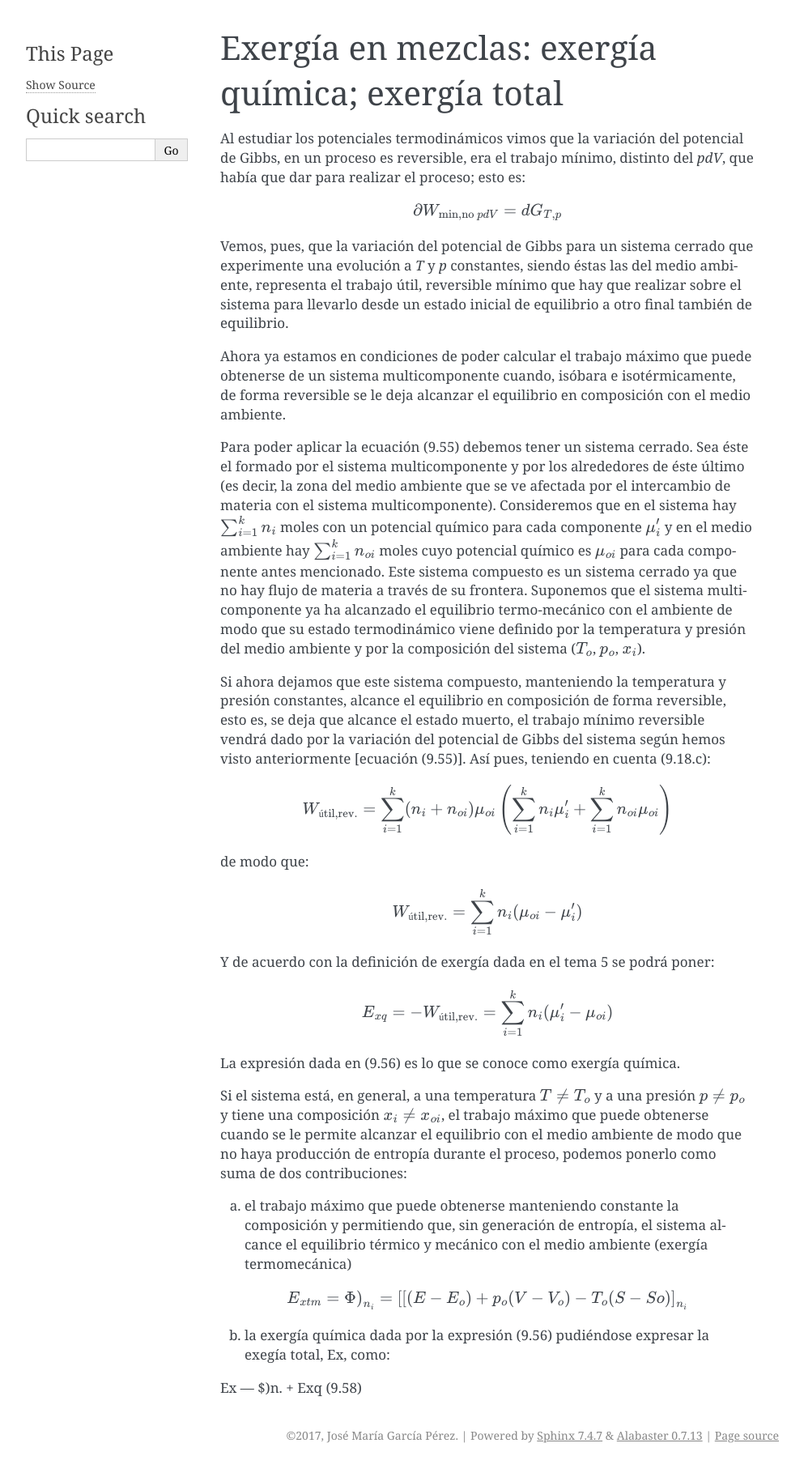
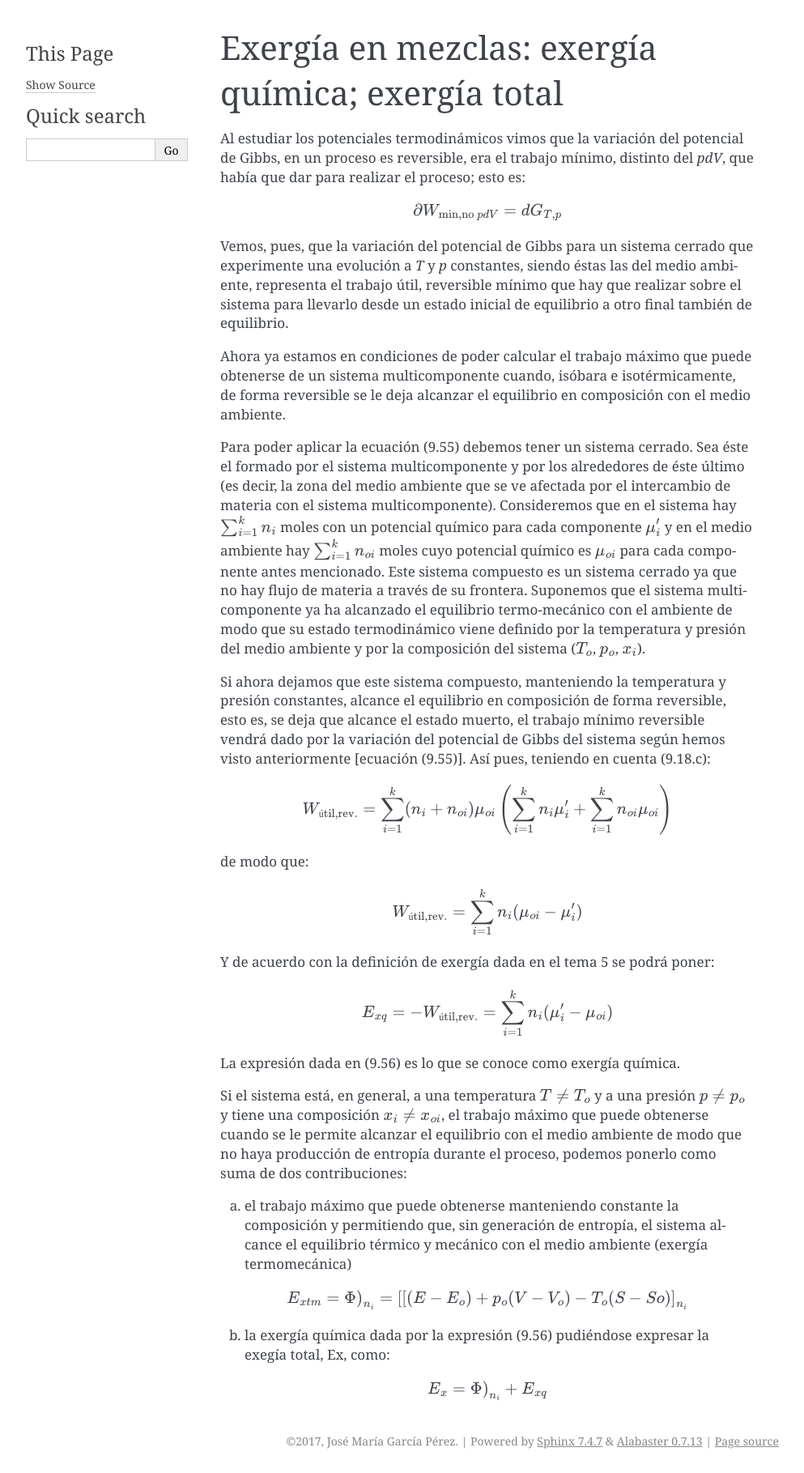
Before and after one commit to mantielero/termodinamica, a Sphinx documentation site: the page built from source/multicomponentes_exergia.rst, in a window 1280 px wide. Shown: the whole page at 81% size, without its empty margins (148-1141 px from the left). Built offline with Sphinx 7.4.7, drawn with Linux system fonts in a browser that asks for light colours; pages that are not in the unit, such as notebooks, are missing from menus.

Commit message:
Update multicomponentes_exergia.rst

```diff
--- a/source/multicomponentes_exergia.rst
+++ b/source/multicomponentes_exergia.rst
@@ -45,5 +45,6 @@ a) el trabajo máximo que puede obtenerse manteniendo constante la composición
 
 b) la exergía química dada por la expresión (9.56) pudiéndose expresar la exegía total, Ex, como:
 
-Ex — $)n. + Exq
-(9.58)
+.. math::
+
+   E_x =  \left. \Phi \right)_{n_i} + E_{xq}
```
